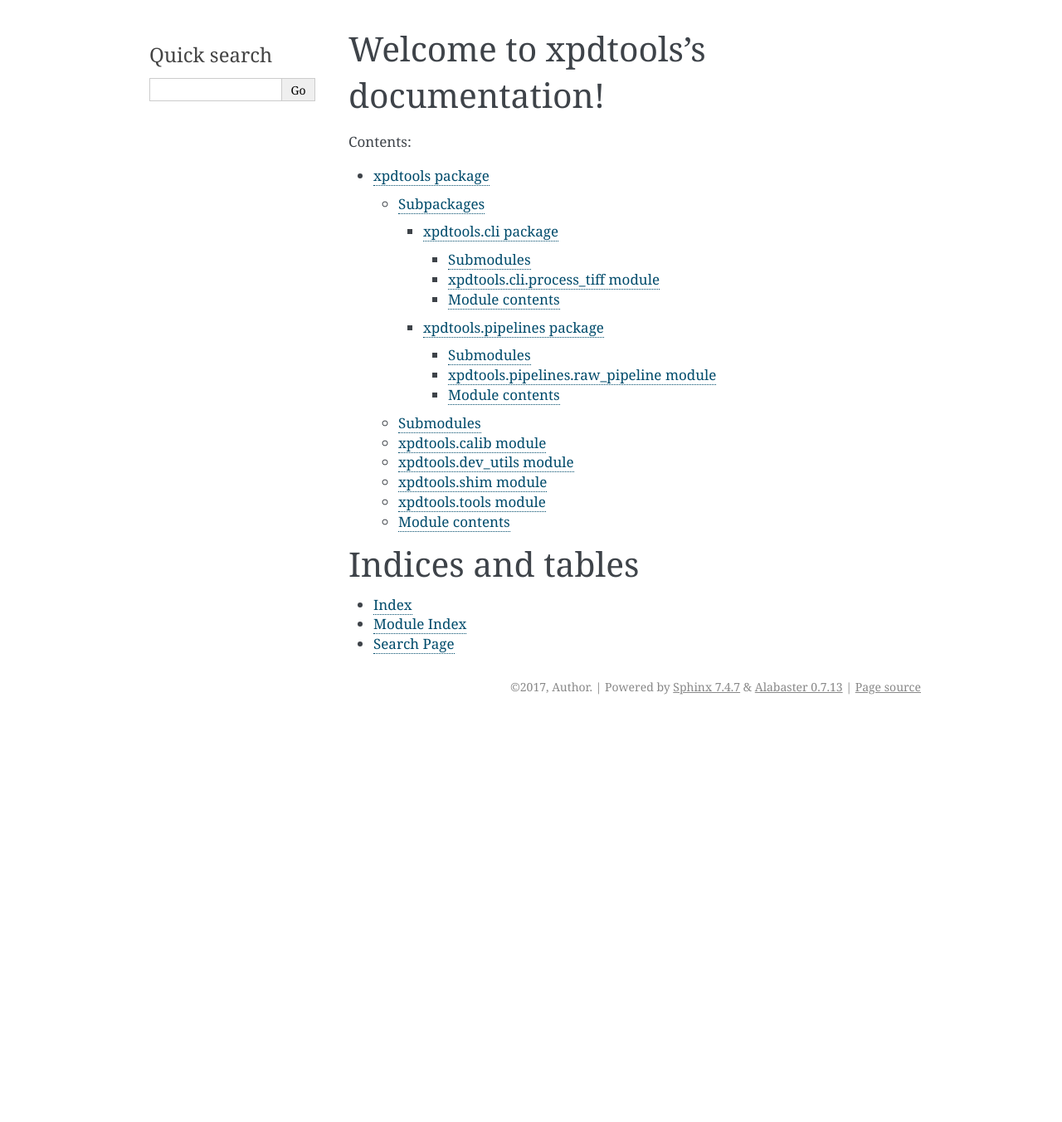
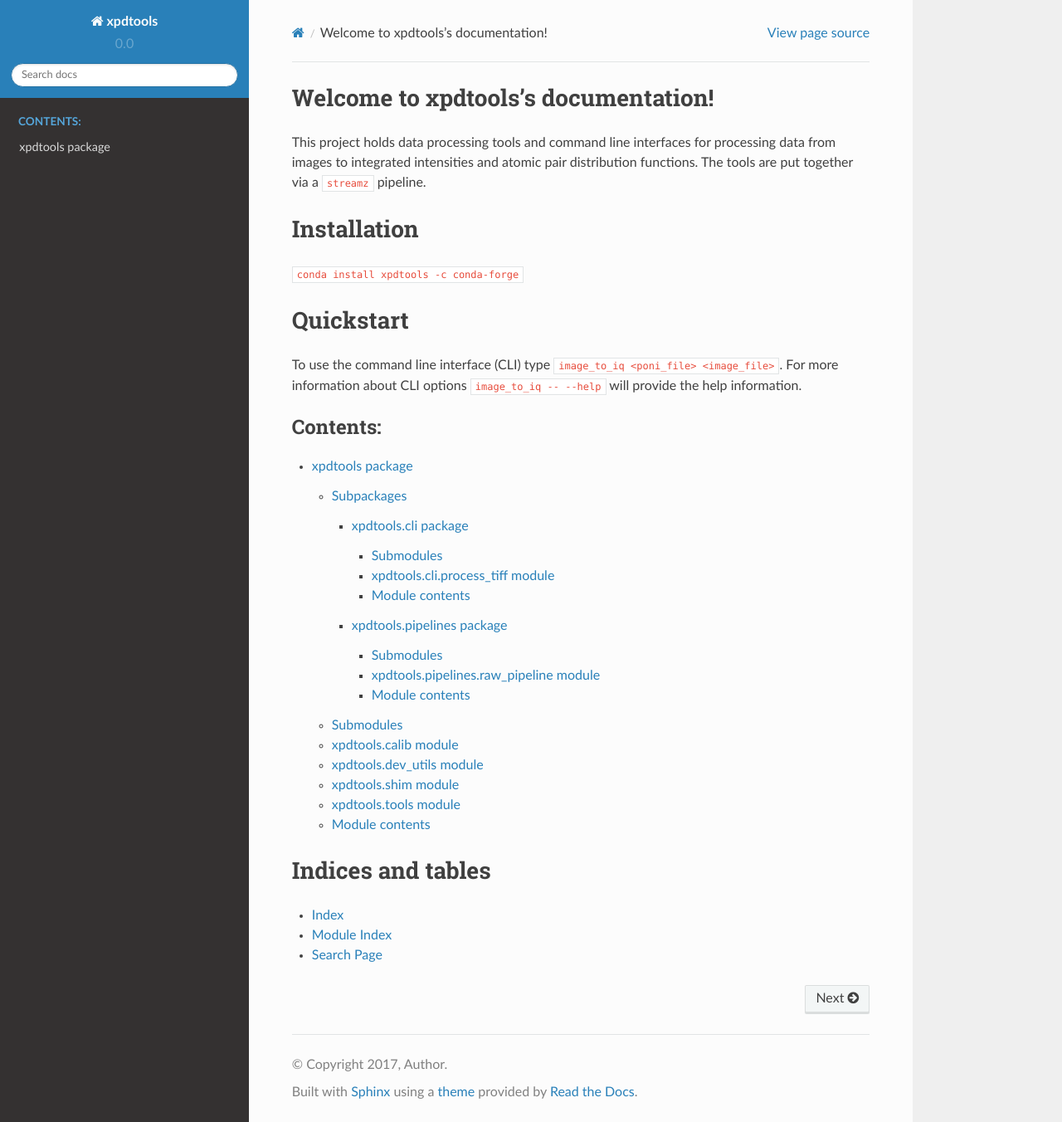
Before and after one commit to xpdAcq/xpdtools, a Sphinx documentation site: the page built from docs/index.rst, in a window 1280 px wide and 1352 px high. Shown: the whole window at 83% size. Built offline with Sphinx 7.4.7 and the Read the Docs theme 2.0.0, drawn with Linux system fonts in a browser that asks for light colours.

Commit message:
DOC: write quickstart

```diff
--- a/docs/conf.py
+++ b/docs/conf.py
@@ -31,9 +31,16 @@
 # Add any Sphinx extension module names here, as strings. They can be
 # extensions coming with Sphinx (named 'sphinx.ext.*') or your custom
 # ones.
-extensions = ['sphinx.ext.autodoc',
+import sphinx_rtd_theme
+html_theme = "sphinx_rtd_theme"
+
+
+extensions = ['sphinx.ext.autodoc','sphinx.ext.napoleon',
     'sphinx.ext.todo',
     'sphinx.ext.viewcode']
+napoleon_google_docstring = False
+napoleon_use_param = False
+napoleon_use_ivar = True
 
 # Add any paths that contain templates here, relative to this directory.
 templates_path = ['_templates']
@@ -57,9 +64,10 @@ author = 'Author'
 # built documents.
 #
 # The short X.Y version.
-version = ''
+from xpdtools import __version__ as REVER_VERSION
+version = REVER_VERSION.rsplit('.',1)[0]
 # The full version, including alpha/beta/rc tags.
-release = ''
+release = REVER_VERSION
 
 # The language for content autogenerated by Sphinx. Refer to documentation
 # for a list of supported languages.
@@ -85,7 +93,7 @@ todo_include_todos = True
 # The theme to use for HTML and HTML Help pages.  See the documentation for
 # a list of builtin themes.
 #
-html_theme = 'alabaster'
+# html_theme = 'alabaster'
 
 # Theme options are theme-specific and customize the look and feel of a theme
 # further.  For a list of options available for each theme, see the
--- a/docs/index.rst
+++ b/docs/index.rst
@@ -5,6 +5,23 @@
 
 Welcome to xpdtools's documentation!
 ====================================
+
+This project holds data processing tools and command line interfaces for
+processing data from images to integrated intensities and atomic pair
+distribution functions. The tools are put together via a ``streamz`` pipeline.
+
+Installation
+============
+
+``conda install xpdtools -c conda-forge``
+
+Quickstart
+==========
+To use the command line interface (CLI) type
+``image_to_iq <poni_file> <image_file>``.
+For more information about CLI options ``image_to_iq -- --help`` will provide
+the help information.
+
 
 .. toctree::
    :maxdepth: 4
--- a/setup.py
+++ b/setup.py
@@ -9,5 +9,5 @@ setup(
     zip_safe=False,
     # package_data={'xpdan': ['config/*']},
     include_package_data=True,
-    # entry_points={'console_scripts': 'iq = xpdtools.raw_to_iq:main2'}
+    entry_points={'console_scripts': 'image_to_iq = xpdtools.raw_to_iq:main2'}
 )
```
Also changed, not shown: docs/xpdan.pipelines.rst (deleted, +0 -30 lines), docs/xpdan.rst (deleted, +0 -103 lines), docs/xpdan.tests.rst (deleted, +0 -70 lines), .travis.yml, 2 other files.
